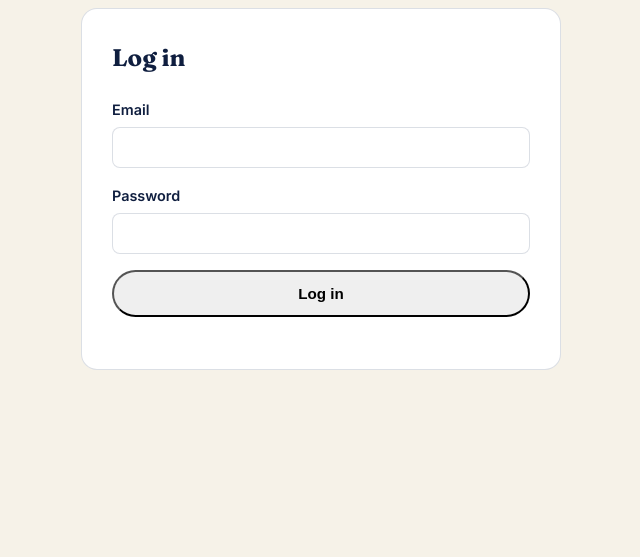
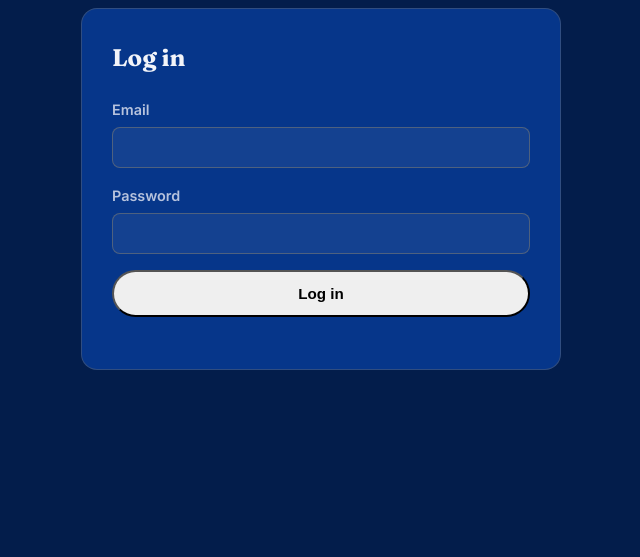
Before and after one commit to vsz-dev/jml-fellowship, a website built with Vite: page admin.html in a window 1280 px wide. Shown: the part 243-800 px from the top of the page, without its empty margins (319-959 px from the left). Built offline with nearby package versions, Linux system fonts and the light colour scheme; no server answers.

Commit message:
Dark theme for admin page

```diff
--- a/src/style.css
+++ b/src/style.css
@@ -544,18 +544,20 @@
 .signup-form .btn { align-self: flex-start; }
 .signup-note { font-size: 0.85rem; color: var(--text-muted-on-paper); margin: 0; }
 
-.admin-body { background: var(--paper); min-height: 100vh; display: flex; align-items: center; justify-content: center; padding: 40px 20px; }
+.admin-body { background: var(--ink); min-height: 100vh; display: flex; align-items: center; justify-content: center; padding: 40px 20px; }
 .admin-wrap { max-width: 480px; width: 100%; }
-.admin-brand { display: flex; align-items: center; gap: 12px; margin-bottom: 24px; font-family: var(--font-display); font-weight: 600; }
+.admin-brand { display: flex; align-items: center; gap: 12px; margin-bottom: 24px; font-family: var(--font-display); font-weight: 600; color: var(--text-on-navy); }
 .admin-brand img { width: 40px; height: 40px; border-radius: 50%; }
-.admin-card { background: #fff; border: 1px solid var(--line); border-radius: 16px; padding: 30px; }
-.admin-card h2 { font-family: var(--font-display); margin-top: 0; }
+.admin-card { background: var(--navy); border: 1px solid rgba(215,172,87,0.2); border-radius: 16px; padding: 30px; }
+.admin-card h2 { font-family: var(--font-display); margin-top: 0; color: var(--text-on-navy); }
+.admin-card h3 { color: var(--text-on-navy); }
 .admin-card form { display: flex; flex-direction: column; gap: 16px; }
-.admin-card label { display: flex; flex-direction: column; gap: 6px; font-weight: 600; font-size: 0.9rem; }
-.admin-card input, .admin-card textarea { padding: 10px 12px; border-radius: 8px; border: 1px solid var(--line); font-family: var(--font-body); font-size: 0.95rem; }
-.admin-note { font-size: 0.85rem; color: var(--text-muted-on-paper); margin: 6px 0 0; }
+.admin-card label { display: flex; flex-direction: column; gap: 6px; font-weight: 600; font-size: 0.9rem; color: var(--text-muted-on-navy); }
+.admin-card input, .admin-card textarea { padding: 10px 12px; border-radius: 8px; border: 1px solid rgba(215,172,87,0.3); background: rgba(255,255,255,0.06); color: var(--text-on-navy); font-family: var(--font-body); font-size: 0.95rem; }
+.admin-card input::placeholder, .admin-card textarea::placeholder { color: var(--text-muted-on-navy); }
+.admin-note { font-size: 0.85rem; color: var(--gold-soft); margin: 6px 0 0; }
 .admin-header-row { display: flex; justify-content: space-between; align-items: center; }
-.btn-outline-dark { background: transparent; border: 1px solid var(--line); color: var(--text-on-paper); padding: 8px 16px; border-radius: 999px; font-weight: 600; font-size: 0.85rem; cursor: pointer; }
+.btn-outline-dark { background: transparent; border: 1px solid rgba(215,172,87,0.4); color: var(--text-on-navy); padding: 8px 16px; border-radius: 999px; font-weight: 600; font-size: 0.85rem; cursor: pointer; }
 .admin-subheading { margin-top: 30px; font-family: var(--font-display); font-size: 1.05rem; }
 .recent-list { display: flex; flex-direction: column; gap: 10px; }
-.recent-item { padding: 10px 14px; border: 1px solid var(--line); border-radius: 10px; font-size: 0.9rem; }
+.recent-item { padding: 10px 14px; border: 1px solid rgba(215,172,87,0.2); border-radius: 10px; font-size: 0.9rem; color: var(--text-muted-on-navy); }
```
